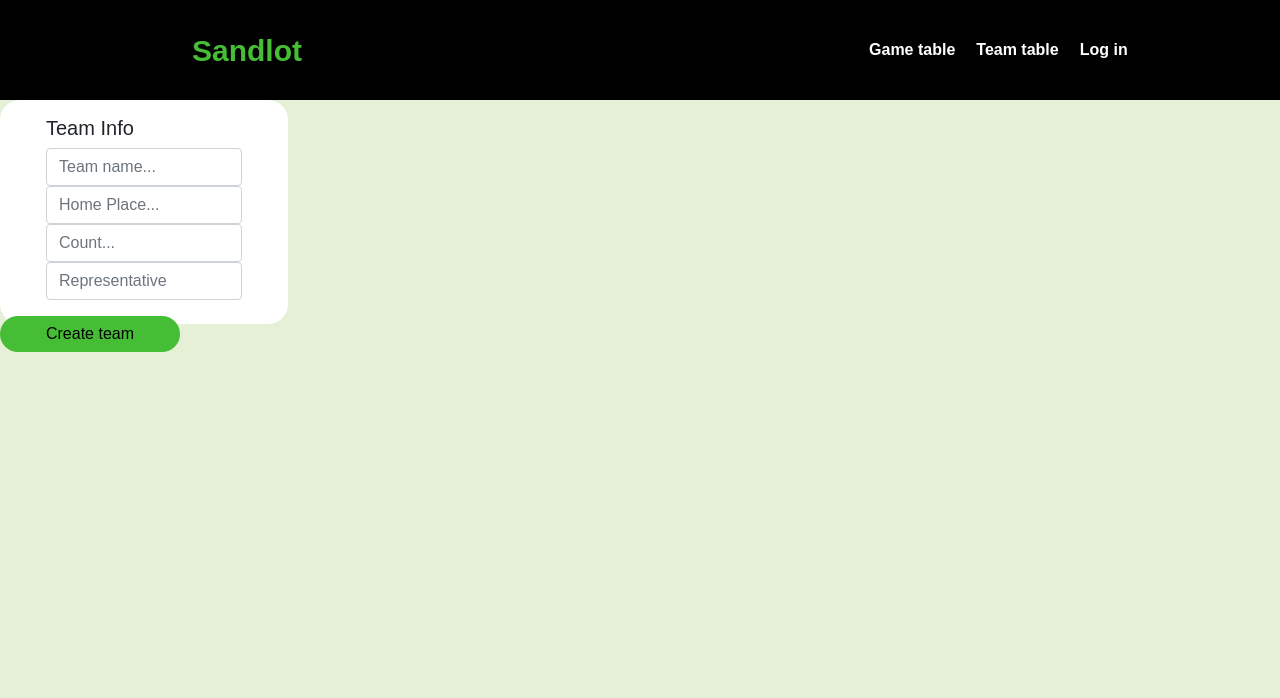
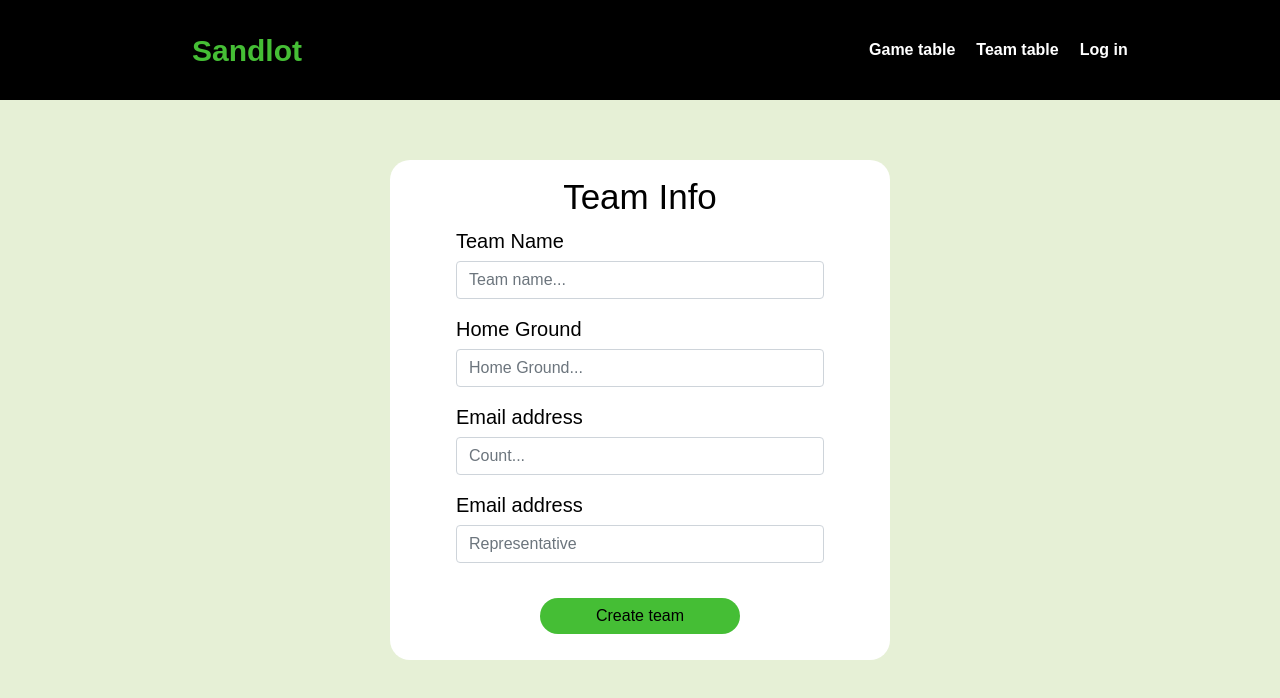
Before and after one commit to kaheiseki/sandlot, a React (Create React App) app: page /createteam in a window 1280 px wide. Shown: the top 698 px of the page. Built offline with nearby package versions, Linux system fonts and the light colour scheme; no server answers.

Commit message:
add_team update

```diff
--- a/src/pages/add_teams/add_team.css
+++ b/src/pages/add_teams/add_team.css
@@ -1,15 +1,4 @@
-/* .add_team_card{
-  width: 400px;
-  margin: 0 auto;
-  text-align: center;
+.add_team_card_outline{
+  width: 500px !important;
+  height: 500px !important;
 }
-.create_game_post_title{
-  font-size: 35px;
-}
-
-Button{
-  background-color: #45be35 !important;
-  border-color: #45be35!important;
-  width: 180px;
-  border-radius: 20px;
-} */
--- a/src/pages/add_teams/add_team.js
+++ b/src/pages/add_teams/add_team.js
@@ -26,7 +26,6 @@ export const AddTeam = () => {
     if(user){
       const uid = user.uid;
       setUserId(uid);
-
     }
   })
 
@@ -36,10 +35,14 @@ export const AddTeam = () => {
     navigate("/",{replace:true})
   };
   return(
-    <div>
-      <Card className='add_team_card'>
+    <div className='form_outline'>
+      <Card className='add_team_card_outline'>
         <Card.Body>
-          <Card.Title className='create_game_post_title'>Team Info</Card.Title>
+          <Card.Title className='form_title'>
+            Team Info
+          </Card.Title>
+          <div className='form-group'>
+            <label>Team Name</label>
             <input
               className='form-control'
               placeholder="Team name..."
@@ -47,13 +50,19 @@ export const AddTeam = () => {
                 setNewTeamName(event.target.value);
               }}
             />
+          </div>
+          <div className='form-group'>
+            <label>Home Ground</label>
             <input
               className='form-control'
-            placeholder="Home Place..."
+              placeholder="Home Ground..."
               onChange={(event) => {
                 setNewPlace(event.target.value);
               }}
             />
+          </div>
+          <div className='form-group'>
+            <label>Email address</label>
             <input
               className='form-control'
               type="number"
@@ -62,6 +71,9 @@ export const AddTeam = () => {
                 setNewCount(event.target.value);
               }}
             />
+          </div>
+          <div className='form-group'>
+            <label>Email address</label>
             <input
               className='form-control'
               placeholder="Representative"
@@ -69,12 +81,13 @@ export const AddTeam = () => {
                 setNewCaptain(event.target.value);
               }}
             />
-        </Card.Body>
+          </div>
           <form>
-          <Button onClick={() => createTeam()}>
+            <Button className='form_button' onClick={() => createTeam()}>
                 Create team
             </Button>
           </form>
+        </Card.Body>
       </Card>
 
 
--- a/src/pages/login/login.css
+++ b/src/pages/login/login.css
@@ -1,5 +1,4 @@
 .form_outline{
-  /* margin-top: 20px !important; */
   text-align: center;
   border-radius: 10px;
   margin:60px auto 0 !important;
```
Lines whose indentation alone changed are shown as unchanged.
